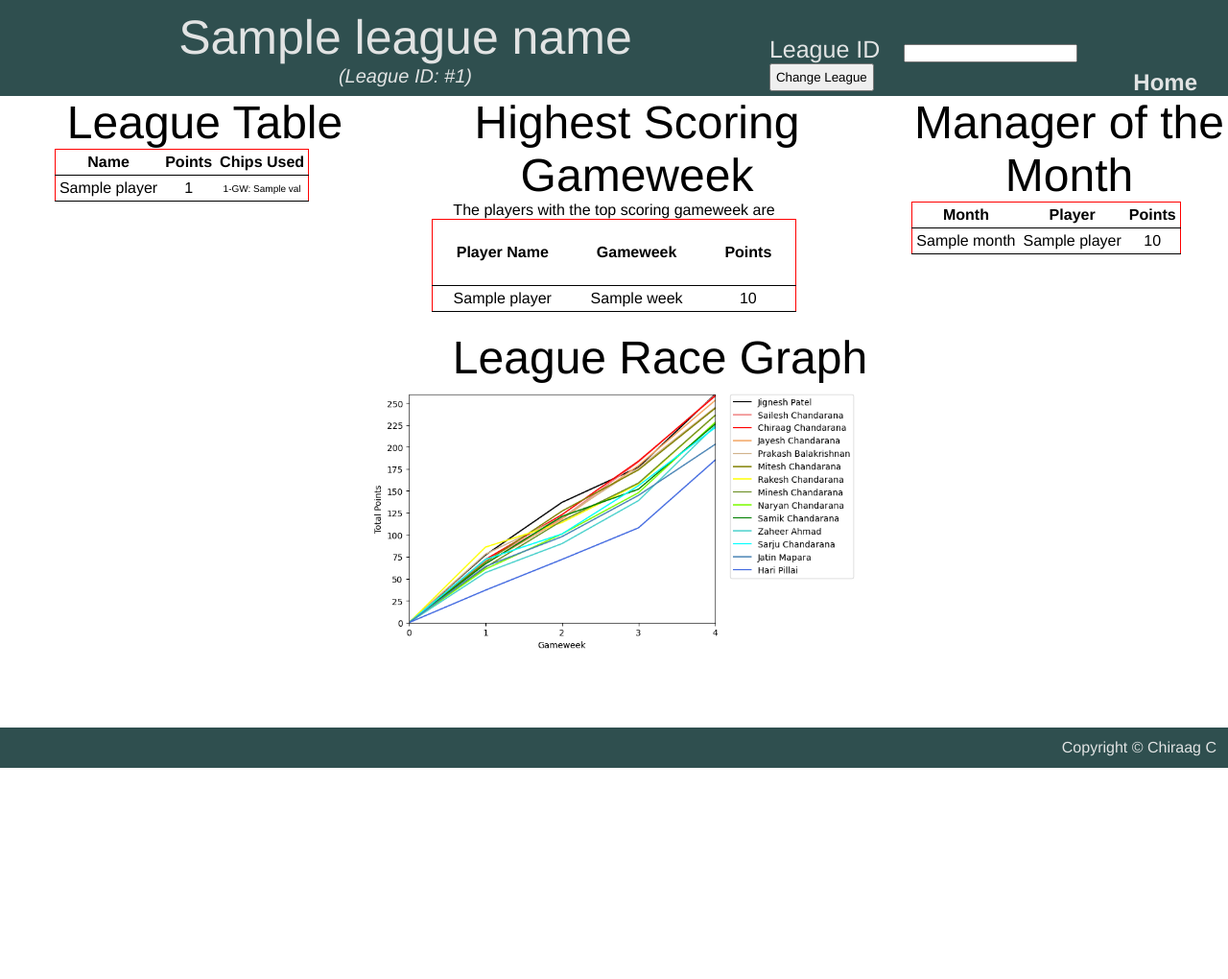
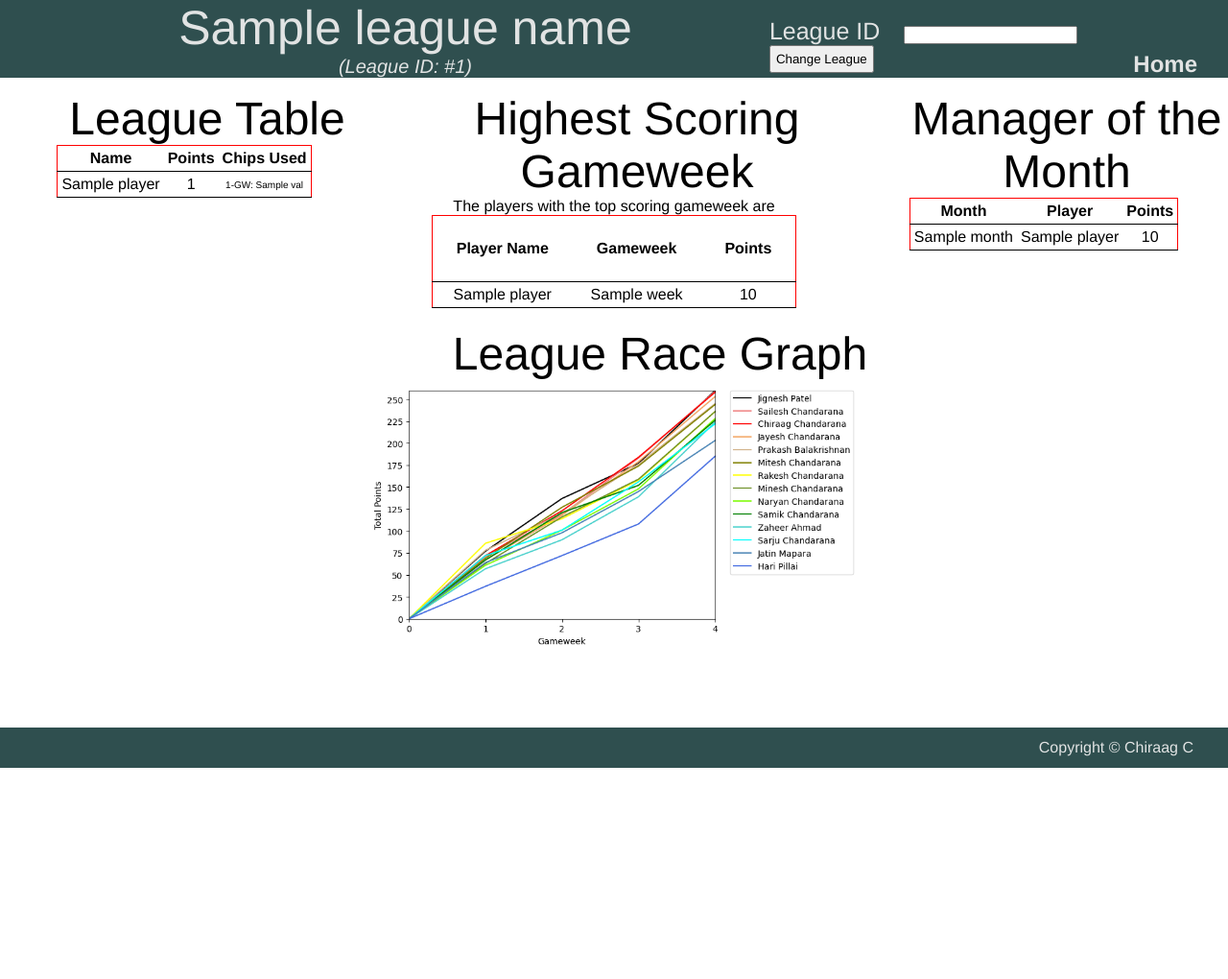
Before and after one commit to Chigzzer/FPL-mini-league, a Flask app: template templates/index.html in a window 1280 px wide. Shown: the whole page at 96% size. After the commit the page ends 800 px from the top, so only its background shows below. Run offline with Flask 3, Linux system fonts and the light colour scheme; the template is opened without the code that fills it: most values are stand-ins (such as "Sample title", 1, 10 or a date in 2020).

Commit message:
Updated layout to grid

```diff
--- a/static/styles.css
+++ b/static/styles.css
@@ -4,21 +4,39 @@
     font-family:'Franklin Gothic Medium', 'Arial Narrow', Arial, sans-serif
 }
 
-body{
-    display: flex;
-    flex-direction: column;
-    justify-content: space-between;
-    height: 100%;
+#app{
+    height: 100vh;
+    display: grid;
+    grid-template-columns: 1fr;
+    grid-template-rows: auto 1fr auto;
+    grid-template-areas:
+    'header'
+    'main'
+    'footer';
 }
 
 .header{
     background-color: darkslategrey;
     color: #eeee;
-    height: 100px;
+    grid-area: header;
     display: flex;
     justify-content: space-between;
     flex-shrink: 0;
 }
+
+#main-body{
+    grid-area: main;
+    display: grid;
+    grid-template-columns: 1fr;
+    grid-template-rows: 1fr;
+    overflow: auto;
+    padding: 15px 5px 10px 5px;
+    display: grid;
+    grid-template-columns: 1fr 1fr 1fr;
+    grid-template-rows: 1fr 3fr;
+    gap: 20px 0px;
+    height: 100%;
+    }
 
 #league-name{
     font-size: 50px;
@@ -90,13 +108,11 @@ button{
 }
 
 .footer{
+    grid-area: footer;
     display: flex;
     justify-content: flex-end;
     padding-right: 24px;
     background-color: darkslategray;
-    position: fixed;
-    bottom: 0;
-    width: 100%;
 }
 
 .copy{
@@ -114,12 +130,13 @@ button{
     gap: 20px;
 }
 
-#main-body{
+#main-body-content{
     display: grid;
     grid-template-columns: 1fr 1fr 1fr;
     grid-template-rows: 1fr 3fr;
+    gap: 20px 0px;
+    border: 1px solid green;
     height: 100%;
-    gap: 20px 0px;
 }
 
 #league-section{
@@ -169,7 +186,6 @@ th, td{
 
 .league-graph{
     width: 40vw;
-    height: auto;
     margin: 5px;
 }
 
--- a/templates/index.html
+++ b/templates/index.html
@@ -12,7 +12,6 @@
 {% endblock %}
 
 {% block body %}
-<div id="main-body">
 <div id="league-section">
     <div class="title">League Table</div>
     <div id="table">
@@ -98,5 +97,5 @@
         </table>
     </div>
 </div>
-</div>
+
 {% endblock %}
--- a/templates/template.html
+++ b/templates/template.html
@@ -8,6 +8,7 @@
     <link href="../static/styles.css" rel="stylesheet">
 </head>
 <body>
+    <div id="app">
         <div class="header">
             <div class="title"><p>{% block header %}{% endblock %}</p></div>
             <div id="league-id-form">
@@ -22,9 +23,9 @@
                 <!---<a href="race">League Race</a>>--->
             </div>
         </div>
-
+        <div id="main-body">
         {% block body %}{% endblock %}
-
+        </div>
         <div class="footer">
             <div class="copy">Copyright &copy Chiraag C</div>
         </div>
```
Lines whose indentation alone changed are shown as unchanged.
